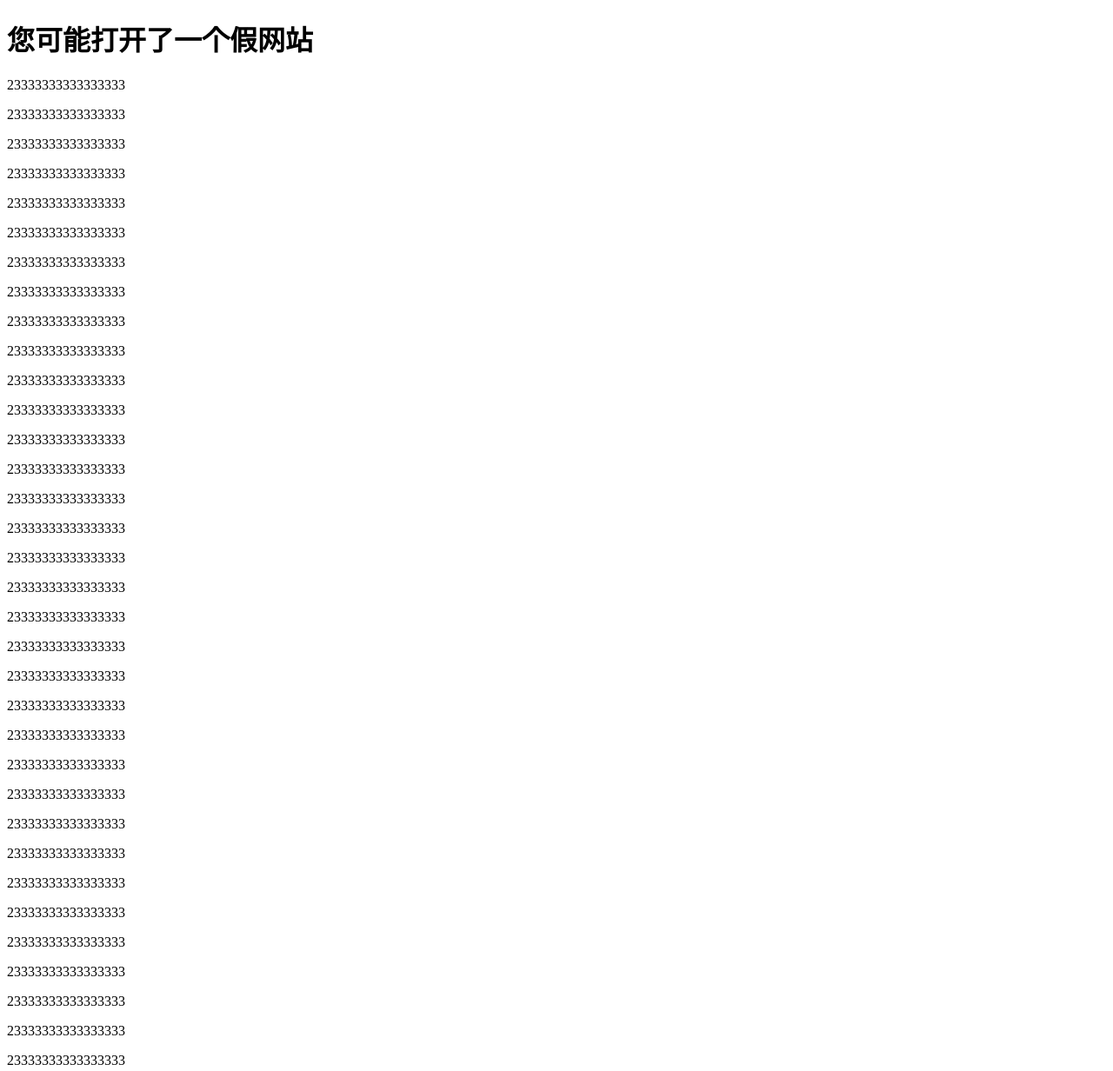
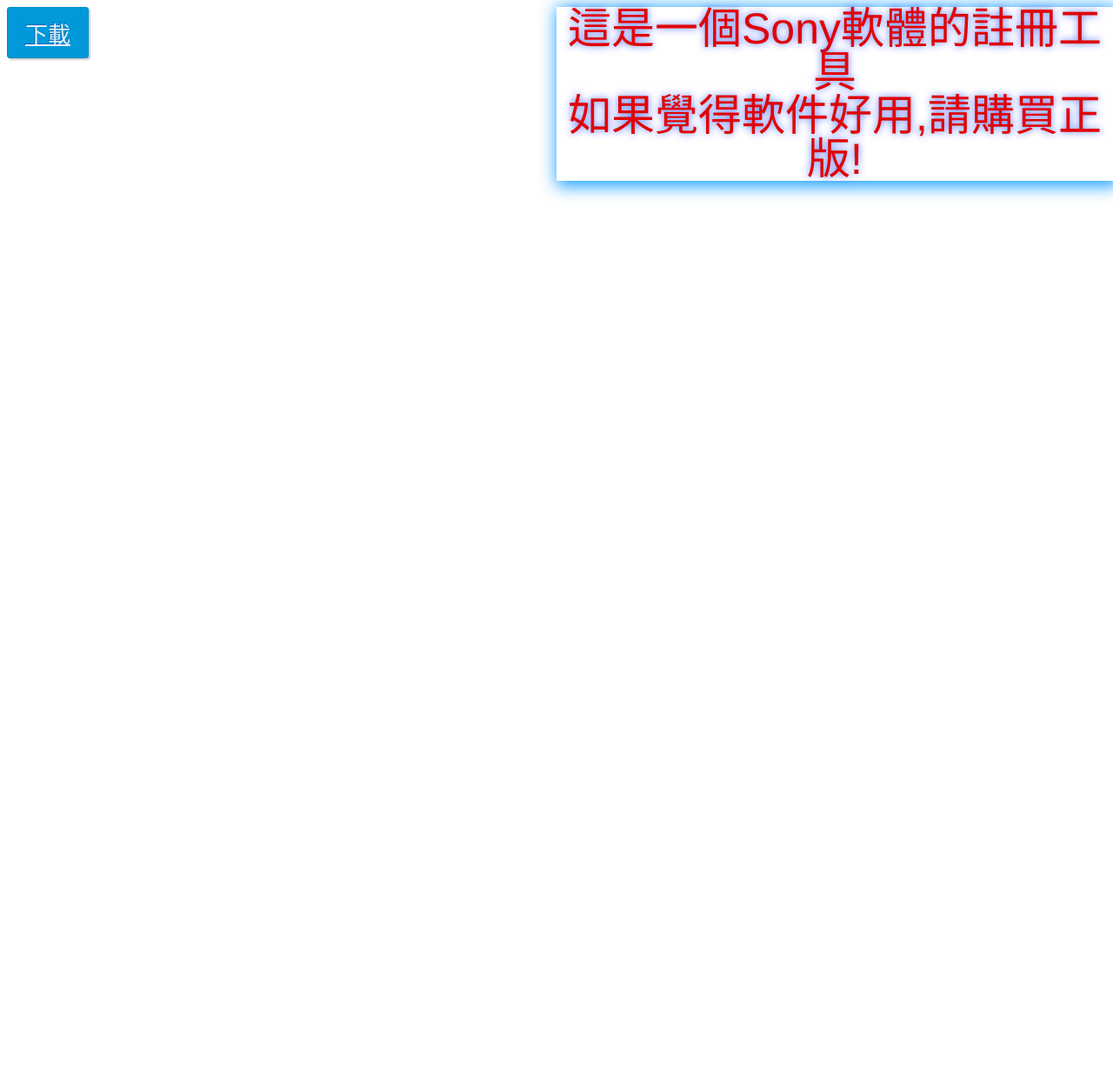
Before and after one commit to Ostrichbeta/ostrichbeta.github.io, a plain HTML site: page index.html in a window 1280 px wide. Shown: the top 1232 px of the page at 87% size. After the commit the page ends 800 px from the top, so only its background shows below. Drawn offline with Linux system fonts and the light colour scheme.

Commit message:
更新網頁!

```diff
--- a/index.html
+++ b/index.html
@@ -1,52 +1,58 @@
 <!DOCTYPE html>
-<html>
+<html lang="en">
+<head>
+	<meta charset="UTF-8">
+	<title>註冊工具</title>
+	<style>
+.enjoy-css {
+  display: inline-block;
+  -moz-box-sizing: content-box;
+  -webkit-box-sizing: content-box;
+  box-sizing: content-box;
+  position: absolute;
+  border: none;
+  font: normal 50px/1 "source-sans-pro", Helvetica, sans-serif;
+  color: rgba(224,4,4,1);
+  text-align: center;
+  -o-text-overflow: ellipsis;
+  text-overflow: ellipsis;
+  -webkit-box-shadow: 3px 3px 18px 3px rgba(0,150,255,0.91) ;
+  box-shadow: 3px 3px 18px 3px rgba(0,150,255,0.91) ;
+  text-shadow: 0 0 9px rgba(0,51,255,0.7) ;
+  -webkit-transition: all 200ms cubic-bezier(0.42, 0, 0.58, 1) 10ms;
+  -moz-transition: all 200ms cubic-bezier(0.42, 0, 0.58, 1) 10ms;
+  -o-transition: all 200ms cubic-bezier(0.42, 0, 0.58, 1) 10ms;
+  transition: all 200ms cubic-bezier(0.42, 0, 0.58, 1) 10ms;
+}
+.btn {
+  display: inline-block;
+  -moz-box-sizing: content-box;
+  -webkit-box-sizing: content-box;
+  box-sizing: content-box;
+  cursor: pointer;
+  padding: 10px 20px;
+  border: 1px solid #018dc4;
+  -webkit-border-radius: 3px;
+  border-radius: 3px;
+  font: normal 26px/normal "Times New Roman", Times, serif;
+  color: rgba(255,255,255,0.9);
+  -o-text-overflow: clip;
+  text-overflow: clip;
+  background: #0199d9;
+  -webkit-box-shadow: 2px 2px 2px 0 rgba(0,0,0,0.2) ;
+  box-shadow: 2px 2px 2px 0 rgba(0,0,0,0.2) ;
+  text-shadow: -1px -1px 0 rgba(15,73,168,0.66) ;
+  -webkit-transition: all 300ms cubic-bezier(0.42, 0, 0.58, 1);
+  -moz-transition: all 300ms cubic-bezier(0.42, 0, 0.58, 1);
+  -o-transition: all 300ms cubic-bezier(0.42, 0, 0.58, 1);
+  transition: all 300ms cubic-bezier(0.42, 0, 0.58, 1);
+}
+	</style>
+</head>
 <body>
-<h1>您可能打开了一个假网站</h1>
-<p>23333333333333333</p>
-<p>23333333333333333</p>
-<p>23333333333333333</p>
-<p>23333333333333333</p>
-<p>23333333333333333</p>
-<p>23333333333333333</p>
-<p>23333333333333333</p>
-<p>23333333333333333</p>
-<p>23333333333333333</p>
-<p>23333333333333333</p>
-<p>23333333333333333</p>
-<p>23333333333333333</p>
-<p>23333333333333333</p>
-<p>23333333333333333</p>
-<p>23333333333333333</p>
-<p>23333333333333333</p>
-<p>23333333333333333</p>
-<p>23333333333333333</p>
-<p>23333333333333333</p>
-<p>23333333333333333</p>
-<p>23333333333333333</p>
-<p>23333333333333333</p>
-<p>23333333333333333</p>
-<p>23333333333333333</p>
-<p>23333333333333333</p>
-<p>23333333333333333</p>
-<p>23333333333333333</p>
-<p>23333333333333333</p>
-<p>23333333333333333</p>
-<p>23333333333333333</p>
-<p>23333333333333333</p>
-<p>23333333333333333</p>
-<p>23333333333333333</p>
-<p>23333333333333333</p>
-<p>23333333333333333</p>
-<p>23333333333333333</p>
-<p>23333333333333333</p>
-<p>23333333333333333</p>
-<p>23333333333333333</p>
-<p>23333333333333333</p>
-<p>23333333333333333</p>
-<p>23333333333333333</p>
-<p>23333333333333333</p>
-<p>23333333333333333</p>
-<p>23333333333333333</p>
-<p>23333333333333333</p>
+	<CENTER>
+	<div class="enjoy-css">這是一個Sony軟體的註冊工具<br>如果覺得軟件好用,請購買正版!</div>
+	</CENTER>
+	<a href="di-sp280.zip" class="btn">下載</a>
 </body>
 </html>
```
Also changed, not shown: 1 other file.
